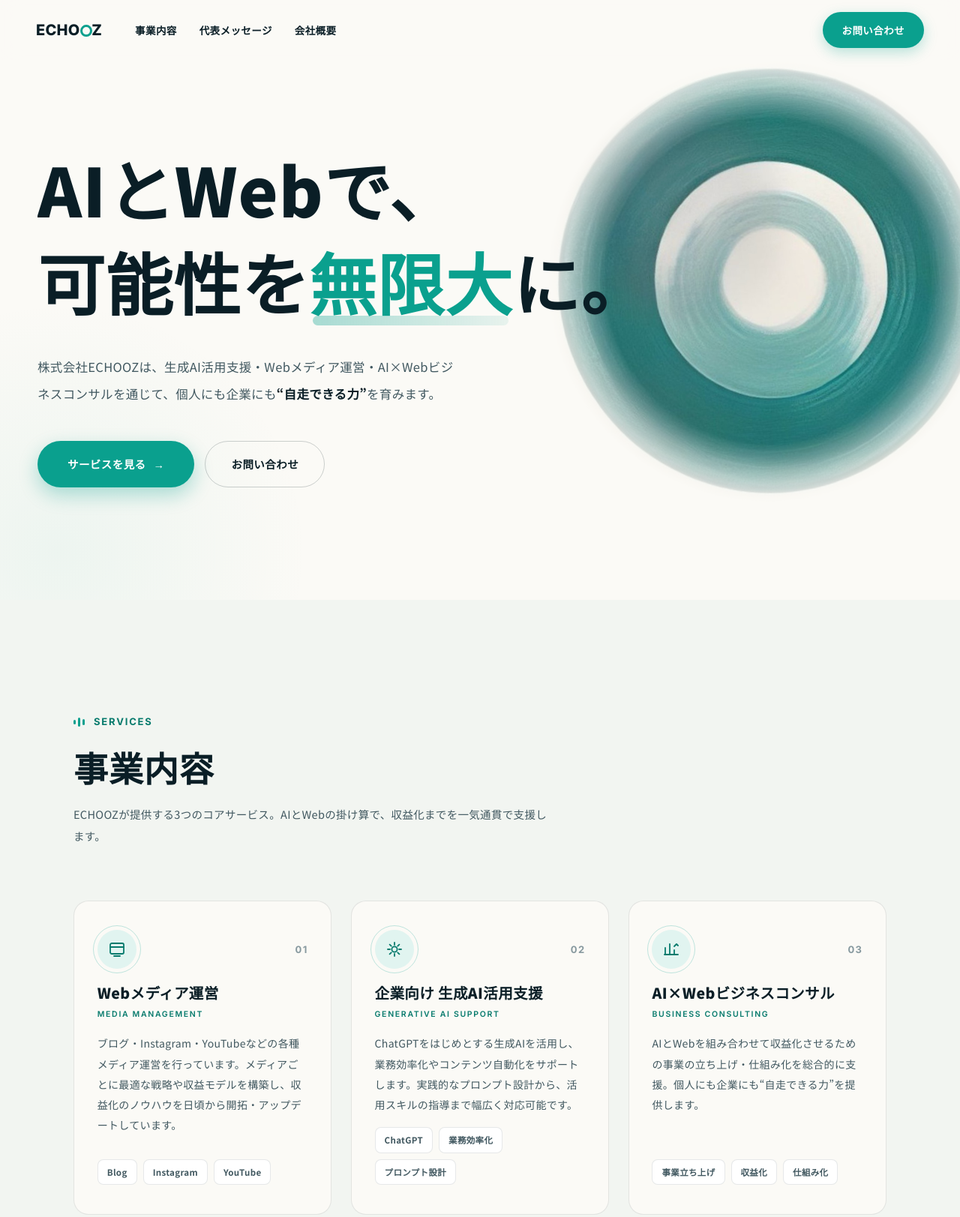
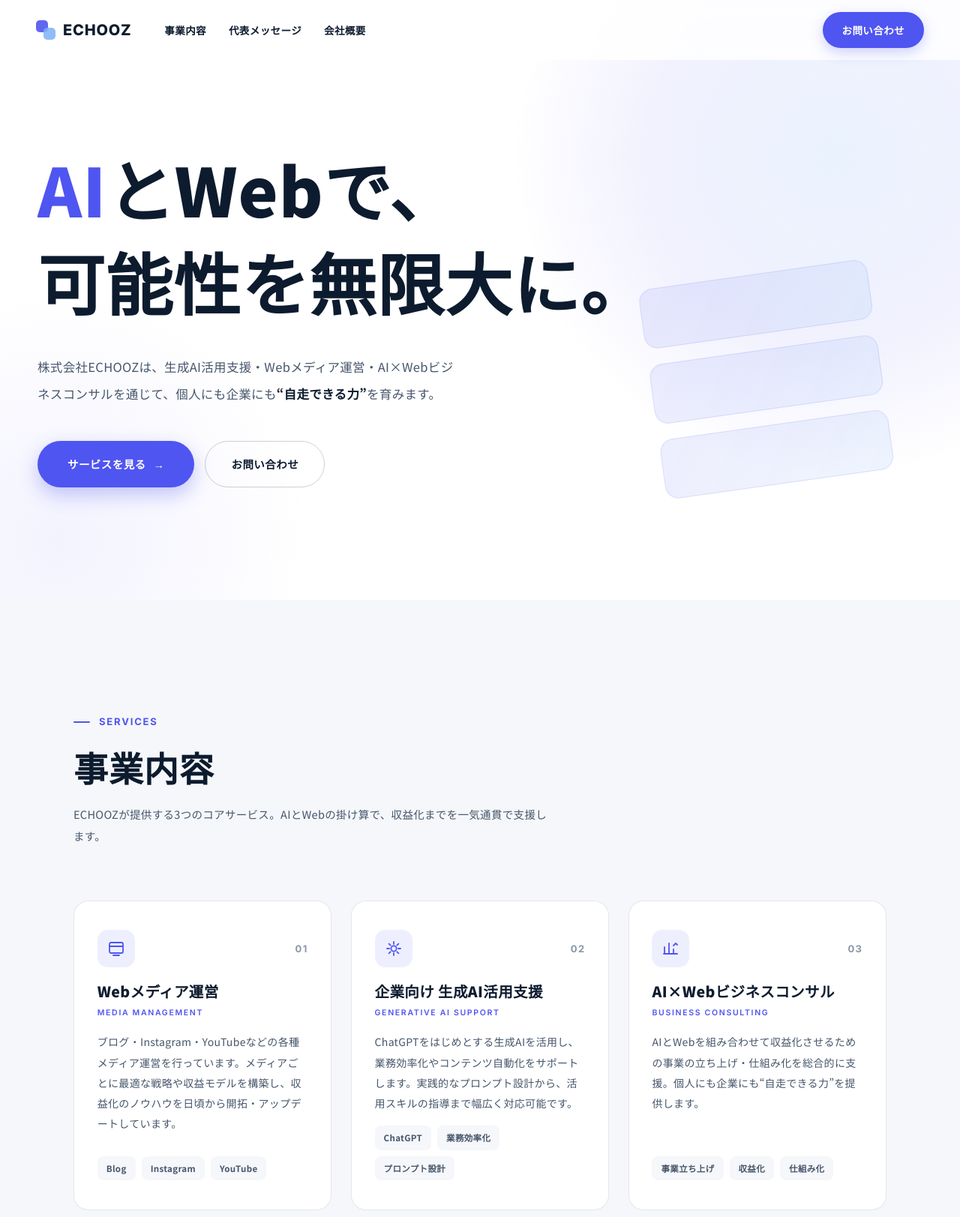
Before and after one commit to ryoya9595/echooz-hp-preview, a plain HTML site: page b.html in a window 1280 px wide. Shown: the top 1623 px of the page at 75% size. Drawn offline with Linux system fonts and the light colour scheme.

Commit message:
B案v4: 元の白×青系ベースに回帰・エンソ撤去・バッジ削除・代表写真を組み込み
Co-Authored-By: Claude Fable 5 <noreply@anthropic.com>

```diff
--- a/b.html
+++ b/b.html
@@ -10,15 +10,15 @@
 <link href="https://fonts.googleapis.com/css2?family=Inter:wght@400;500;600;700;800&family=Noto+Sans+JP:wght@400;500;700;900&display=swap" rel="stylesheet">
 <style>
 :root{
-  --bg:#FBFAF6;
-  --bg-soft:#F2F5F1;
-  --ink:#0A1E26;
-  --ink-soft:#415860;
-  --muted:#87999F;
-  --line:rgba(10,30,38,.1);
-  --teal:#0AA08E;
-  --teal-deep:#067A6C;
-  --teal-pale:#E1F4F0;
+  --bg:#FFFFFF;
+  --bg-soft:#F5F7FA;
+  --ink:#0D1B2E;
+  --ink-soft:#46566B;
+  --muted:#8A97A8;
+  --line:rgba(13,27,46,.1);
+  --indigo:#4F55F0;
+  --indigo-deep:#3A3FD9;
+  --indigo-pale:#EEEFFE;
   --sans:"Noto Sans JP","Hiragino Kaku Gothic ProN",sans-serif;
   --en:"Inter","Noto Sans JP",sans-serif;
 }
@@ -31,24 +31,14 @@ body{
   overflow-x:hidden;
   -webkit-font-smoothing:antialiased;
 }
-::selection{background:var(--teal);color:#fff}
+::selection{background:var(--indigo);color:#fff}
 a{color:inherit;text-decoration:none}
 .wrap{max-width:1180px;margin:0 auto;padding:0 clamp(20px,4vw,48px)}
-.sr-only{position:absolute;width:1px;height:1px;overflow:hidden;clip:rect(0 0 0 0);white-space:nowrap}
-
-/* ---------- brand wordmark: ECHO○Z ---------- */
-.logo-o{
-  display:inline-block;flex:none;
-  width:.8em;height:.8em;
-  border:.165em solid var(--teal);border-radius:50%;
-  margin:0 -0.01em 0 .01em;
-  transform:translateY(.055em);
-}
 
 /* ---------- header ---------- */
 header{
   position:fixed;top:0;left:0;right:0;z-index:1000;
-  background:rgba(251,250,246,.86);
+  background:rgba(255,255,255,.86);
   backdrop-filter:blur(14px);-webkit-backdrop-filter:blur(14px);
   transition:box-shadow .3s;
 }
@@ -59,9 +49,15 @@ header.scrolled{box-shadow:0 1px 0 var(--line)}
   display:flex;align-items:center;gap:clamp(20px,3.5vw,44px);
 }
 .brand{
-  font-family:var(--en);font-weight:800;font-size:20px;letter-spacing:.01em;
-  display:flex;align-items:center;
+  font-family:var(--en);font-weight:800;font-size:20px;letter-spacing:.04em;
+  display:flex;align-items:center;gap:10px;
 }
+.brand .mark{width:26px;height:26px;flex:none;position:relative}
+.brand .mark::before,.brand .mark::after{
+  content:"";position:absolute;width:16px;height:16px;border-radius:5px;
+}
+.brand .mark::before{left:0;top:0;background:var(--indigo);opacity:.9}
+.brand .mark::after{right:0;bottom:0;background:#7DB2F5;opacity:.85}
 nav.gnav{display:flex;align-items:center;gap:clamp(16px,2.6vw,30px);flex:1}
 nav.gnav a.nlink{
   font-size:13.5px;font-weight:700;letter-spacing:.03em;color:var(--ink);
@@ -69,19 +65,19 @@ nav.gnav a.nlink{
 }
 nav.gnav a.nlink::after{
   content:"";position:absolute;left:0;bottom:0;height:2px;width:100%;border-radius:2px;
-  background:var(--teal);transform:scaleX(0);transform-origin:right;
+  background:var(--indigo);transform:scaleX(0);transform-origin:right;
   transition:transform .3s cubic-bezier(.7,0,.2,1);
 }
 nav.gnav a.nlink:hover::after{transform:scaleX(1);transform-origin:left}
 .btn-nav{
   margin-left:auto;
   font-size:13.5px;font-weight:700;letter-spacing:.03em;color:#fff;
-  background:var(--teal);
+  background:var(--indigo);
   padding:11px 26px;border-radius:999px;
   transition:background .3s,transform .3s,box-shadow .3s;
-  box-shadow:0 6px 18px rgba(10,160,142,.28);
+  box-shadow:0 6px 18px rgba(79,85,240,.28);
 }
-.btn-nav:hover{background:var(--teal-deep);transform:translateY(-1px)}
+.btn-nav:hover{background:var(--indigo-deep);transform:translateY(-1px)}
 
 /* ---------- hero ---------- */
 .hero{
@@ -90,25 +86,36 @@ nav.gnav a.nlink:hover::after{transform:scaleX(1);transform-origin:left}
   overflow:hidden;
 }
 .hero-bg{position:absolute;inset:0;pointer-events:none;overflow:hidden}
-/* enso artwork — headline overlaps its left edge */
-.enso{
-  position:absolute;right:clamp(-90px,-3vw,10px);top:50%;
-  width:clamp(400px,46vw,660px);aspect-ratio:1;
-  transform:translateY(-53%) rotate(-6deg);
-  mix-blend-mode:multiply;
-  animation:ensofloat 9s ease-in-out infinite;
+.hero-bg .grad{
+  position:absolute;right:-22vw;top:-30vh;width:70vw;height:70vw;border-radius:50%;
+  background:radial-gradient(circle,rgba(125,178,245,.16) 0%,rgba(79,85,240,.08) 40%,rgba(255,255,255,0) 68%);
 }
-.enso img{
-  width:100%;height:100%;object-fit:cover;display:block;
-  -webkit-mask-image:radial-gradient(circle at 50% 50%,#000 52%,transparent 71%);
-  mask-image:radial-gradient(circle at 50% 50%,#000 52%,transparent 71%);
+.hero-bg .grad2{
+  position:absolute;left:-24vw;bottom:-38vh;width:60vw;height:60vw;border-radius:50%;
+  background:radial-gradient(circle,rgba(79,85,240,.07) 0%,rgba(255,255,255,0) 62%);
 }
-@keyframes ensofloat{0%,100%{transform:translateY(-53%) rotate(-6deg)}50%{transform:translateY(-55%) rotate(-4.4deg)}}
-.hero-bg .wash{
-  position:absolute;left:-24vw;bottom:-40vh;width:60vw;height:60vw;border-radius:50%;
-  background:radial-gradient(circle,rgba(10,160,142,.06) 0%,rgba(255,255,255,0) 62%);
+.hero-bg .layers{
+  position:absolute;right:clamp(20px,8vw,140px);bottom:16vh;
+  width:clamp(200px,24vw,340px);height:clamp(200px,24vw,340px);
+  transform:rotate(-8deg);
 }
+.hero-bg .layers i{
+  position:absolute;left:0;right:0;height:26%;border-radius:18px;
+  background:linear-gradient(120deg,rgba(79,85,240,.1),rgba(125,178,245,.12));
+  border:1px solid rgba(79,85,240,.14);
+  animation:layerfloat 6s ease-in-out infinite;
+}
+.hero-bg .layers i:nth-child(1){top:0;animation-delay:0s}
+.hero-bg .layers i:nth-child(2){top:33%;animation-delay:.6s}
+.hero-bg .layers i:nth-child(3){top:66%;animation-delay:1.2s}
+@keyframes layerfloat{0%,100%{transform:translateY(0)}50%{transform:translateY(-10px)}}
 .hero-inner{position:relative;width:100%;padding:150px 0 110px}
+.hero-eyebrow{
+  display:inline-flex;align-items:center;gap:10px;
+  font-size:12.5px;font-weight:700;letter-spacing:.06em;color:var(--indigo);
+  background:var(--indigo-pale);border-radius:999px;padding:8px 18px;
+  margin-bottom:34px;
+}
 h1.hero-title{
   font-weight:900;
   font-size:clamp(40px,7vw,92px);
@@ -117,15 +124,8 @@ h1.hero-title{
 h1.hero-title .line{display:block;overflow:hidden}
 h1.hero-title .line span{display:inline-block;transform:translateY(110%);animation:rise .9s cubic-bezier(.2,.7,.2,1) forwards}
 h1.hero-title .line:nth-child(2) span{animation-delay:.12s}
+h1.hero-title .ai{color:var(--indigo)}
 @keyframes rise{to{transform:translateY(0)}}
-h1.hero-title .mugen{
-  color:var(--teal);position:relative;white-space:nowrap;
-}
-h1.hero-title .mugen::after{
-  content:"";position:absolute;left:2%;right:2%;bottom:.04em;height:.14em;border-radius:99px;
-  background:linear-gradient(90deg,rgba(10,160,142,.35),rgba(10,160,142,.08));
-  z-index:-1;
-}
 .hero-lead{
   margin-top:34px;max-width:560px;
   font-size:clamp(14.5px,1.4vw,16.5px);color:var(--ink-soft);line-height:2.2;
@@ -134,18 +134,18 @@ h1.hero-title .mugen::after{
 .hero-cta{margin-top:44px;display:flex;flex-wrap:wrap;gap:14px;align-items:center}
 .btn-fill{
   font-size:14.5px;font-weight:700;letter-spacing:.03em;color:#fff;
-  background:var(--teal);
+  background:var(--indigo);
   padding:17px 40px;border-radius:999px;
   display:inline-flex;align-items:center;gap:10px;
-  box-shadow:0 10px 26px rgba(10,160,142,.32);
+  box-shadow:0 10px 26px rgba(79,85,240,.32);
   transition:background .3s,transform .3s,box-shadow .3s;
 }
-.btn-fill:hover{background:var(--teal-deep);transform:translateY(-2px);box-shadow:0 16px 34px rgba(10,160,142,.4)}
+.btn-fill:hover{background:var(--indigo-deep);transform:translateY(-2px);box-shadow:0 16px 34px rgba(79,85,240,.4)}
 .btn-fill .arr{transition:transform .3s}
 .btn-fill:hover .arr{transform:translateX(4px)}
 .btn-ghost{
   font-size:14.5px;font-weight:700;letter-spacing:.03em;color:var(--ink);
-  padding:16px 34px;border-radius:999px;border:1.5px solid rgba(10,30,38,.2);
+  padding:16px 34px;border-radius:999px;border:1.5px solid rgba(13,27,46,.2);
   transition:border-color .3s,background .3s;
 }
 .btn-ghost:hover{border-color:var(--ink);background:var(--bg-soft)}
@@ -156,13 +156,9 @@ h1.hero-title .mugen::after{
 .sec-head{margin-bottom:clamp(44px,6vw,72px)}
 .sec-en{
   font-family:var(--en);font-weight:700;font-size:13px;letter-spacing:.14em;
-  color:var(--teal-deep);text-transform:uppercase;display:flex;align-items:center;gap:12px;
+  color:var(--indigo);text-transform:uppercase;display:flex;align-items:center;gap:12px;
 }
-.sec-en .waves{display:inline-flex;align-items:center;gap:3px}
-.sec-en .waves i{width:3px;border-radius:3px;background:var(--teal)}
-.sec-en .waves i:nth-child(1){height:6px}
-.sec-en .waves i:nth-child(2){height:12px}
-.sec-en .waves i:nth-child(3){height:8px}
+.sec-en::before{content:"";width:22px;height:2px;border-radius:2px;background:var(--indigo)}
 .sec-title{
   margin-top:14px;
   font-size:clamp(28px,4vw,46px);font-weight:900;letter-spacing:.02em;line-height:1.5;
@@ -172,38 +168,26 @@ h1.hero-title .mugen::after{
 /* ---------- services ---------- */
 .svc-grid{display:grid;grid-template-columns:repeat(3,1fr);gap:clamp(16px,2vw,26px)}
 .svc-card{
-  position:relative;
   background:var(--bg);border:1px solid var(--line);border-radius:20px;
   padding:clamp(28px,3vw,40px) clamp(22px,2.4vw,32px);
   display:flex;flex-direction:column;gap:16px;
   transition:transform .35s,box-shadow .35s,border-color .35s;
-  overflow:hidden;
-}
-.svc-card::before{
-  content:"";position:absolute;left:0;top:0;bottom:0;width:4px;
-  background:linear-gradient(180deg,var(--teal),rgba(10,160,142,.2));
-  opacity:0;transition:opacity .35s;
 }
 .svc-card:hover{
-  transform:translateY(-5px);border-color:rgba(10,160,142,.35);
-  box-shadow:0 24px 50px rgba(10,30,38,.1);
+  transform:translateY(-5px);border-color:rgba(79,85,240,.35);
+  box-shadow:0 24px 50px rgba(13,27,46,.1);
 }
-.svc-card:hover::before{opacity:1}
 .svc-top{display:flex;align-items:center;justify-content:space-between}
 .svc-icon{
-  width:52px;height:52px;border-radius:50%;background:var(--teal-pale);
-  display:flex;align-items:center;justify-content:center;position:relative;
+  width:50px;height:50px;border-radius:14px;background:var(--indigo-pale);
+  display:flex;align-items:center;justify-content:center;
 }
-.svc-icon::after{
-  content:"";position:absolute;inset:-6px;border-radius:50%;
-  border:1px solid rgba(10,160,142,.25);
-}
-.svc-icon svg{width:24px;height:24px;stroke:var(--teal-deep);stroke-width:1.8;fill:none;stroke-linecap:round;stroke-linejoin:round}
+.svc-icon svg{width:24px;height:24px;stroke:var(--indigo);stroke-width:1.8;fill:none;stroke-linecap:round;stroke-linejoin:round}
 .svc-num{font-family:var(--en);font-weight:700;font-size:13px;letter-spacing:.1em;color:var(--muted)}
 .svc-name{font-size:19.5px;font-weight:900;letter-spacing:.02em;line-height:1.6}
 .svc-name small{
   display:block;font-family:var(--en);font-weight:600;font-size:10.5px;
-  letter-spacing:.16em;color:var(--teal-deep);margin-top:6px;text-transform:uppercase;
+  letter-spacing:.16em;color:var(--indigo);margin-top:6px;text-transform:uppercase;
 }
 .svc-body{font-size:14px;color:var(--ink-soft);flex:1}
 .svc-tags{display:flex;flex-wrap:wrap;gap:8px}
@@ -211,33 +195,41 @@ h1.hero-title .mugen::after{
   font-size:11.5px;font-weight:700;letter-spacing:.03em;color:var(--ink-soft);
   background:var(--bg-soft);border-radius:8px;padding:5px 12px;
 }
-.sec-soft .tag{background:#fff;border:1px solid var(--line)}
 
 /* ---------- message ---------- */
 .msg-grid{
-  display:grid;grid-template-columns:1fr 1.5fr;gap:clamp(30px,5vw,70px);align-items:start;
+  display:grid;grid-template-columns:.95fr 1.5fr;gap:clamp(30px,5vw,70px);align-items:start;
+}
+.msg-photo{
+  position:relative;border-radius:20px;
+}
+.msg-photo::before{
+  content:"";position:absolute;right:-14px;bottom:-14px;width:56%;height:56%;
+  border-radius:18px;background:var(--indigo-pale);z-index:0;
+}
+.msg-photo img{
+  position:relative;z-index:1;display:block;width:100%;border-radius:20px;
+  box-shadow:0 24px 50px rgba(13,27,46,.14);
+}
+.msg-photo .cap{
+  position:relative;z-index:1;margin-top:16px;font-size:12px;color:var(--muted);font-weight:700;letter-spacing:.06em;
 }
 .msg-quote{
   font-size:clamp(24px,3vw,36px);font-weight:900;line-height:1.8;letter-spacing:.02em;
-  position:relative;padding-top:30px;
+  position:relative;padding-top:26px;
 }
 .msg-quote::before{
-  content:"";position:absolute;top:0;left:0;width:64px;height:8px;
-  background:
-    radial-gradient(circle at 4px 4px, var(--teal) 3px, transparent 3.5px),
-    radial-gradient(circle at 20px 4px, rgba(10,160,142,.6) 3px, transparent 3.5px),
-    radial-gradient(circle at 36px 4px, rgba(10,160,142,.35) 3px, transparent 3.5px),
-    radial-gradient(circle at 52px 4px, rgba(10,160,142,.18) 3px, transparent 3.5px);
+  content:"";position:absolute;top:0;left:0;width:44px;height:4px;border-radius:3px;
+  background:var(--indigo);
 }
 .msg-body{font-size:15px;color:var(--ink-soft);line-height:2.3}
 .msg-body p+p{margin-top:1.5em}
 .msg-sign{margin-top:34px;display:flex;align-items:center;gap:16px}
 .msg-sign .avatar{
   width:56px;height:56px;border-radius:50%;flex:none;
-  background:radial-gradient(circle at 34% 30%,#12C4AE,var(--teal-deep));
+  background:linear-gradient(135deg,var(--indigo),#7DB2F5);
   display:flex;align-items:center;justify-content:center;
   color:#fff;font-weight:900;font-size:20px;
-  box-shadow:0 0 0 6px rgba(10,160,142,.12);
 }
 .msg-sign .role{font-size:11.5px;letter-spacing:.08em;color:var(--muted);font-weight:700}
 .msg-sign .name{font-size:19px;font-weight:900;letter-spacing:.1em}
@@ -255,33 +247,26 @@ dl.company dt{
 }
 dl.company dd{font-size:15px;font-weight:500}
 dl.company dd .sub{display:block;font-size:12.5px;color:var(--muted);font-weight:400}
-dl.company dd a{border-bottom:1px solid rgba(10,30,38,.3);transition:color .3s,border-color .3s}
-dl.company dd a:hover{color:var(--teal-deep);border-color:var(--teal-deep)}
+dl.company dd a{border-bottom:1px solid rgba(13,27,46,.3);transition:color .3s,border-color .3s}
+dl.company dd a:hover{color:var(--indigo);border-color:var(--indigo)}
 .company-note p{font-size:14.5px;color:var(--ink-soft)}
 .map-chip{
   margin-top:22px;display:inline-flex;align-items:center;gap:9px;
-  font-size:12.5px;font-weight:700;color:var(--teal-deep);
-  background:var(--teal-pale);border-radius:999px;padding:8px 18px;
+  font-size:12.5px;font-weight:700;color:var(--indigo);
+  background:var(--indigo-pale);border-radius:999px;padding:8px 18px;
 }
 
 /* ---------- contact ---------- */
 .contact{
   background:var(--ink);color:#fff;overflow:hidden;position:relative;
 }
-.contact .rings{
-  position:absolute;right:-180px;top:50%;transform:translateY(-50%);
-  width:620px;height:620px;pointer-events:none;
+.contact .glow{
+  position:absolute;right:-16vw;top:-30vh;width:56vw;height:56vw;border-radius:50%;
+  background:radial-gradient(circle,rgba(79,85,240,.35) 0%,rgba(13,27,46,0) 62%);
+  pointer-events:none;
 }
-.contact .rings i{
-  position:absolute;inset:0;border-radius:50%;
-  border:1px solid rgba(10,160,142,.35);
-}
-.contact .rings i:nth-child(2){inset:90px;border-color:rgba(10,160,142,.28)}
-.contact .rings i:nth-child(3){inset:180px;border-color:rgba(10,160,142,.2)}
-.contact .rings i:nth-child(4){inset:270px;border-color:rgba(18,196,174,.5)}
 .contact-inner{position:relative;display:grid;grid-template-columns:1.4fr 1fr;gap:clamp(30px,5vw,70px);align-items:center}
 .contact h2{font-size:clamp(28px,4vw,46px);font-weight:900;line-height:1.6}
-.contact h2 .accent{color:#12C4AE}
 .contact .lead{margin-top:16px;font-size:14.5px;color:rgba(255,255,255,.7)}
 .contact-box{display:flex;flex-direction:column;gap:16px;align-items:flex-start}
 .contact-alt{display:flex;flex-direction:column;gap:8px;font-family:var(--en);font-size:13.5px;color:rgba(255,255,255,.75)}
@@ -292,9 +277,13 @@ dl.company dd a:hover{color:var(--teal-deep);border-color:var(--teal-deep)}
 /* ---------- footer ---------- */
 footer{padding:56px 0 42px;border-top:1px solid var(--line)}
 .foot-top{display:flex;justify-content:space-between;gap:28px;flex-wrap:wrap;align-items:center}
-.foot-brand{font-family:var(--en);font-weight:800;font-size:18px;letter-spacing:.01em;display:flex;align-items:center}
+.foot-brand{font-family:var(--en);font-weight:800;font-size:18px;letter-spacing:.04em;display:flex;align-items:center;gap:10px}
+.foot-brand .mark{width:22px;height:22px;position:relative}
+.foot-brand .mark::before,.foot-brand .mark::after{content:"";position:absolute;width:13px;height:13px;border-radius:4px}
+.foot-brand .mark::before{left:0;top:0;background:var(--indigo);opacity:.9}
+.foot-brand .mark::after{right:0;bottom:0;background:#7DB2F5;opacity:.85}
 .foot-links{display:flex;gap:clamp(14px,2.6vw,28px);flex-wrap:wrap;font-size:13px;font-weight:500;color:var(--ink-soft)}
-.foot-links a:hover{color:var(--teal-deep)}
+.foot-links a:hover{color:var(--indigo)}
 .foot-copy{margin-top:26px;font-family:var(--en);font-size:11.5px;letter-spacing:.06em;color:var(--muted)}
 
 /* ---------- reveal ---------- */
@@ -313,7 +302,8 @@ footer{padding:56px 0 42px;border-top:1px solid var(--line)}
 @media (max-width:960px){
   .svc-grid{grid-template-columns:1fr;max-width:520px}
   .msg-grid,.company-grid,.contact-inner{grid-template-columns:1fr}
-  .enso{width:76vw;right:-24vw;top:38%;opacity:.85}
+  .hero-bg .layers{display:none}
+  .msg-photo{max-width:400px}
 }
 @media (max-width:720px){
   nav.gnav a.nlink{display:none}
@@ -326,7 +316,7 @@ footer{padding:56px 0 42px;border-top:1px solid var(--line)}
 
 <header id="header">
   <div class="header-inner">
-    <a class="brand" href="#top" aria-label="ECHOOZ トップへ">ECHO<span class="logo-o" aria-hidden="true"></span><span class="sr-only">O</span>Z</a>
+    <a class="brand" href="#top" aria-label="ECHOOZ トップへ"><span class="mark" aria-hidden="true"></span>ECHOOZ</a>
     <nav class="gnav" aria-label="グローバルナビゲーション">
       <a class="nlink" href="#services">事業内容</a>
       <a class="nlink" href="#message">代表メッセージ</a>
@@ -341,13 +331,14 @@ footer{padding:56px 0 42px;border-top:1px solid var(--line)}
   <!-- ================= HERO ================= -->
   <section class="hero">
     <div class="hero-bg" aria-hidden="true">
-      <div class="wash"></div>
-      <div class="enso"><img src="img/enso.jpg" alt=""></div>
+      <div class="grad"></div>
+      <div class="grad2"></div>
+      <div class="layers"><i></i><i></i><i></i></div>
     </div>
     <div class="wrap hero-inner">
       <h1 class="hero-title">
-        <span class="line"><span>AIとWebで、</span></span>
-        <span class="line"><span>可能性を<span class="mugen">無限大</span>に。</span></span>
+        <span class="line"><span><span class="ai">AI</span>とWebで、</span></span>
+        <span class="line"><span>可能性を無限大に。</span></span>
       </h1>
       <p class="hero-lead">
         株式会社ECHOOZは、生成AI活用支援・Webメディア運営・AI×Webビジネスコンサルを通じて、個人にも企業にも<b>“自走できる力”</b>を育みます。
@@ -363,7 +354,7 @@ footer{padding:56px 0 42px;border-top:1px solid var(--line)}
   <section id="services" class="sec sec-soft">
     <div class="wrap">
       <div class="sec-head rv">
-        <p class="sec-en"><span class="waves" aria-hidden="true"><i></i><i></i><i></i></span>Services</p>
+        <p class="sec-en">Services</p>
         <h2 class="sec-title">事業内容</h2>
         <p class="sec-desc">ECHOOZが提供する3つのコアサービス。AIとWebの掛け算で、収益化までを一気通貫で支援します。</p>
       </div>
@@ -409,12 +400,15 @@ footer{padding:56px 0 42px;border-top:1px solid var(--line)}
   <section id="message" class="sec">
     <div class="wrap">
       <div class="sec-head rv">
-        <p class="sec-en"><span class="waves" aria-hidden="true"><i></i><i></i><i></i></span>Message</p>
+        <p class="sec-en">Message</p>
         <h2 class="sec-title">代表メッセージ</h2>
       </div>
       <div class="msg-grid">
-        <p class="msg-quote rv">お客様も社員も、<br>幸せにできる<br>会社でありたい。</p>
+        <div class="msg-photo rv">
+          <img src="img/ryoya.jpg" alt="代表取締役 関 諒也">
+        </div>
         <div class="rv rv-d1">
+          <p class="msg-quote" style="margin-bottom:28px">お客様も社員も、<br>幸せにできる会社でありたい。</p>
           <div class="msg-body">
             <p>はじめまして、株式会社ECHOOZの関 諒也です。</p>
             <p>副業を始めたばかりの個人も、新しい挑戦を始めた企業も。ECHOOZは、自分の足で一歩を踏み出せる力を育む企業です。</p>
@@ -436,7 +430,7 @@ footer{padding:56px 0 42px;border-top:1px solid var(--line)}
   <section id="company" class="sec sec-soft">
     <div class="wrap">
       <div class="sec-head rv">
-        <p class="sec-en"><span class="waves" aria-hidden="true"><i></i><i></i><i></i></span>Company</p>
+        <p class="sec-en">Company</p>
         <h2 class="sec-title">会社概要</h2>
       </div>
       <div class="company-grid">
@@ -459,10 +453,10 @@ footer{padding:56px 0 42px;border-top:1px solid var(--line)}
 
   <!-- ================= CONTACT ================= -->
   <section id="contact" class="sec contact">
-    <div class="rings" aria-hidden="true"><i></i><i></i><i></i><i></i></div>
+    <div class="glow" aria-hidden="true"></div>
     <div class="wrap contact-inner">
       <div class="rv">
-        <h2>まずは、<span class="accent">気軽に</span><br>話してみませんか。</h2>
+        <h2>まずは、気軽に<br>話してみませんか。</h2>
         <p class="lead">サービスに関するご質問やご相談など、お気軽にお問い合わせください。</p>
       </div>
       <div class="contact-box rv rv-d1">
@@ -480,7 +474,7 @@ footer{padding:56px 0 42px;border-top:1px solid var(--line)}
 <footer>
   <div class="wrap">
     <div class="foot-top">
-      <p class="foot-brand">ECHO<span class="logo-o" aria-hidden="true"></span><span class="sr-only">O</span>Z</p>
+      <p class="foot-brand"><span class="mark" aria-hidden="true"></span>ECHOOZ</p>
       <nav class="foot-links" aria-label="フッターナビゲーション">
         <a href="#services">事業内容</a>
         <a href="#message">代表メッセージ</a>
```
Also changed, not shown: img/enso.jpg (deleted), img/ryoya.jpg (added).
